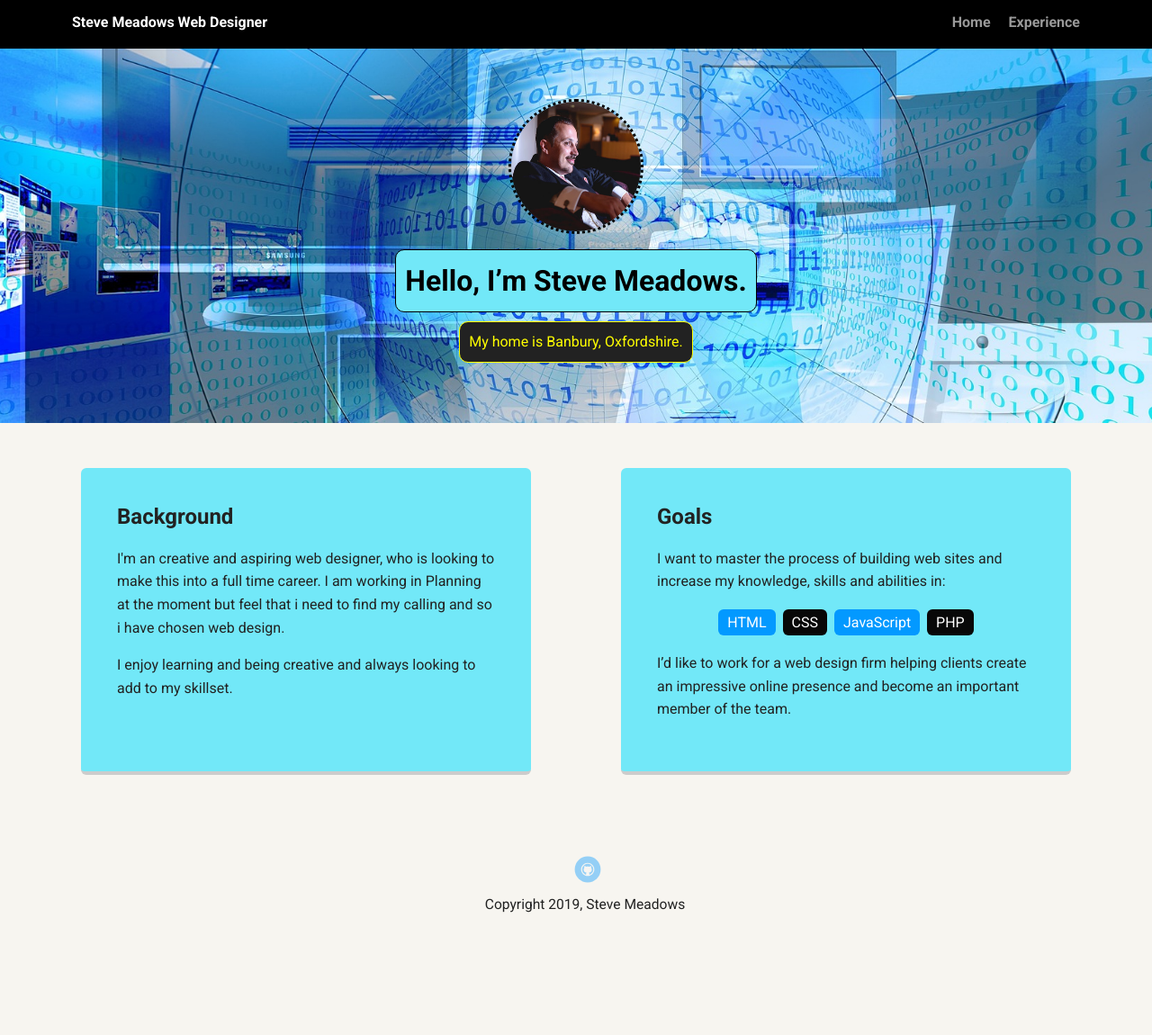
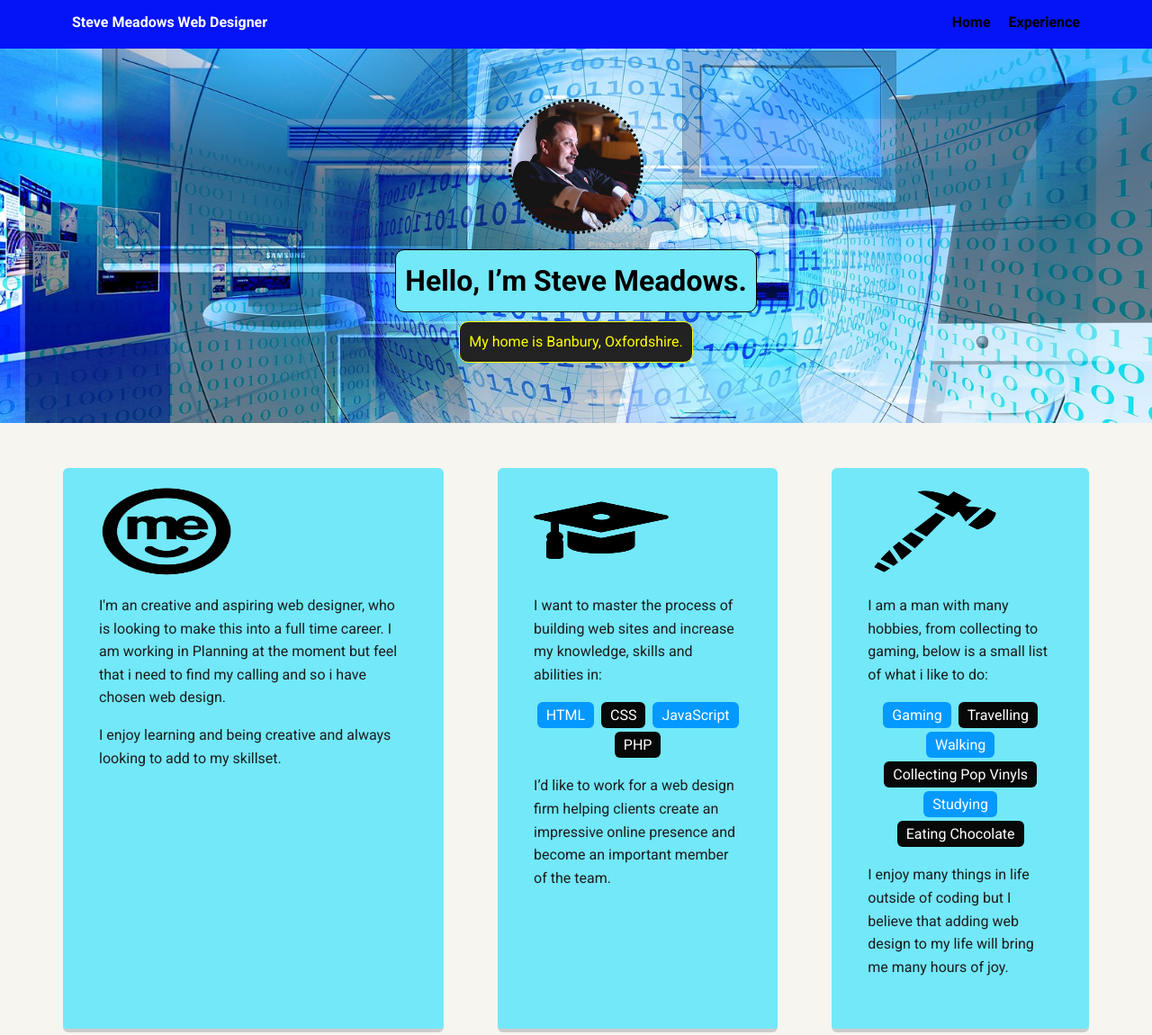
Before and after one commit to Bickeringmonkey/Project-1, a plain HTML site: page index.html in a window 1280 px wide. Shown: the top 1150 px of the page at 90% size. Before the commit the page ends 1110 px from the top, so only its background shows below. Drawn offline with Linux system fonts and the light colour scheme; a web font is replaced by a local one.

Commit message:
updates 12:11pm 25/05/19

```diff
--- a/index.html
+++ b/index.html
@@ -24,13 +24,13 @@
 
     <main class="flex">
       <div class="card">
-        <h2>Background</h2>
+        <img src="images/about.png" alt="">
         <p>I'm an creative and aspiring web designer, who is looking to make this into a full time career. I am working in Planning at the moment but feel that i need to find my calling and so i have chosen web design.</p>
         <p>I enjoy learning and being creative and always looking to add to my skillset.</p>
       </div>
 
       <div class="card">
-        <h2>Goals</h2>
+          <img src="images/skills.png" alt="">
         <p>I want to master the process of building web sites and increase my knowledge, skills and abilities in:</p>
         <ul class="skills">
           <li>HTML</li>
@@ -39,6 +39,20 @@
           <li>PHP</li>
         </ul>
         <p>I’d like to work for a web design firm helping clients create an impressive online presence and become an important member of the team.</p>
+      </div>
+
+      <div class="card">
+          <img src="images/hobby.png" alt="">
+        <p>I am a man with many hobbies, from collecting to gaming, below is a small list of what i like to do:</p>
+        <ul class="skills">
+          <li>Gaming</li>
+          <li>Travelling</li>
+          <li>Walking</li>
+          <li>Collecting Pop Vinyls</li>
+          <li>Studying</li>
+          <li>Eating Chocolate</li>
+        </ul>
+        <p>I enjoy many things in life outside of coding but I believe that adding web design to my life will bring me many hours of joy.</p>
       </div>
 
     </main>
--- a/styles.css
+++ b/styles.css
@@ -8,14 +8,14 @@ body {
   padding: 0;
   text-align: center;
   font-family: 'Roboto', sans-serif;
-  color: #222;
+  color: rgb(28, 28, 29);
   background: #f7f5f0;
 }
 /* Link Styles */
 
 a {
   text-decoration: none;
-  color: #999;
+  color: black;
 }
 a:hover {
   color: #6633ff;
@@ -25,7 +25,7 @@ a:hover {
 
 .main-nav {
   width: 100%;
-  background: black;
+  background: rgb(4, 20, 247);
   min-height: 30px;
   padding: 10px;
   position: fixed;
@@ -161,6 +161,10 @@ a.social:hover {
 .clearfix {
   clear: both;
 }
+img{
+ width: 150px;
+ height: 100px;
+}
 
 /* Styles for larger screens */
 @media screen and (min-width: 720px) {
```
Also changed, not shown: images/about.png (added), images/goals.png (added), images/hobby.png (added), images/skills.png (added).
